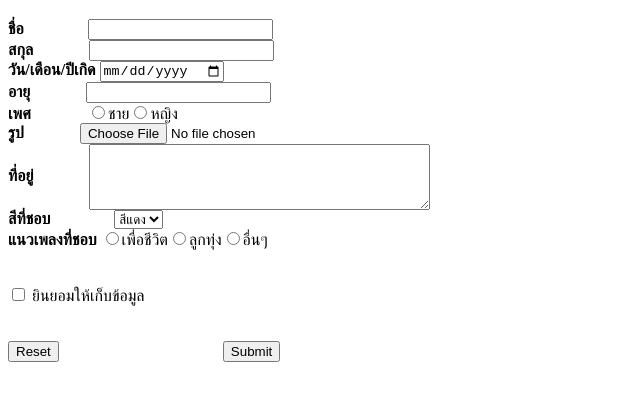
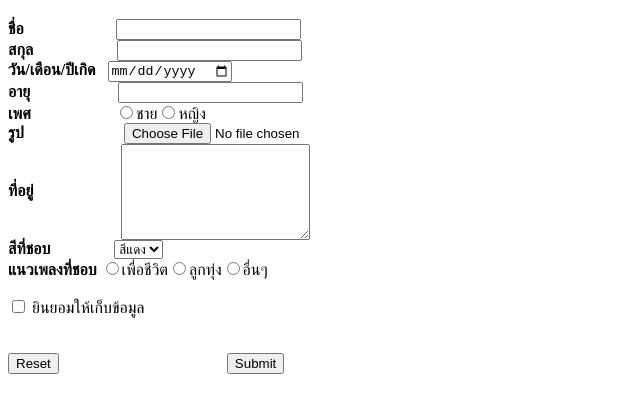
Before and after one commit to Kanyaporn02/88823764, a plain HTML site: page html-form.html in a window 1280 px wide. Shown: the part 61-474 px from the top of the page, without its empty margins (0-640 px from the left). Drawn offline with Linux system fonts and the light colour scheme.

Commit message:
Update html-form.html

```diff
--- a/html-form.html
+++ b/html-form.html
@@ -7,39 +7,37 @@
         <h1>Workshop #HTML - FORM</h1>
         <table>
             <form>
-        <b>ชื่อ&emsp;&emsp;&emsp;&emsp;</b>
+                <b>ชื่อ&emsp;&emsp;&emsp;&emsp;&emsp;&nbsp;&nbsp;&nbsp;</b>
                 <input type="text" id="fname" name="fname"><br>
 
-        <b>สกุล&emsp;&emsp;&emsp;&nbsp;&nbsp;</b>
+                <b>สกุล&emsp;&emsp;&emsp;&emsp;&nbsp;&nbsp;&nbsp;&nbsp;&nbsp;</b>
                 <input type="text" id="fname" name="fname"><br>
 
-        <b>วัน/เดือน/ปีเกิด&nbsp;</b>
-        <input type="date" id="birthday" name="birthday">
-        <br>
+                <b>วัน/เดือน/ปีเกิด&nbsp;&nbsp;&nbsp;</b>
+                <input type="date" id="birthday" name="birthday"><br>
 
-        <b>อายุ&emsp;&emsp;&emsp;&nbsp;&nbsp;</b>
+                <b>อายุ&emsp;&emsp;&emsp;&emsp;&emsp;&nbsp;&nbsp;</b>
                 <input type="text" id="fname" name="fname"><br>
-        <b>เพศ&emsp;&emsp;&emsp;&nbsp;&nbsp;</b>
 
-    <input type="radio" id="ชาย" name="fav_language" value="ชาย">
+                <b>เพศ&emsp;&emsp;&emsp;&emsp;&nbsp;&nbsp;&nbsp;&nbsp;&nbsp;</b>
+                <input type="radio" id="ชาย" name="gender" value="ชาย">
                 <label for="html">ชาย</label>
-    <input type="radio" id="หญิง" name="fav_language" value="หญิง">
-    <label for="css">หญิง</label><br>
+                <input type="radio" id="หญิง" name="gender" value="หญิง">
+                <label for="css">หญิง<br> </label>
 
-    <b>รูป&emsp;&emsp;&emsp;&nbsp;&nbsp;</b>
+                <b>รูป&emsp;&emsp;&emsp;&emsp;&emsp;&nbsp;&nbsp;&nbsp;&nbsp;&nbsp;</b>
                 <label for="myfile"></label>
-    <input type="file" id="myfile" name="myfile">
+                <input type="file" id="myfile" name="myfile"> <br>
 
-    <br>
+                <b>ที่อยู่&emsp;&emsp;&emsp;&emsp;&emsp;&nbsp;&nbsp;</b>
+                <textarea rows="6" cols="21" style="vertical-align: middle;"></textarea>
 
-    <b>ที่อยู่&emsp;&emsp;&emsp;&nbsp;&nbsp;</b>
-    <textarea rows="4" cols="40" style="vertical-align: middle;"></textarea>
-    <br>
-    <b>สีที่ชอบ&emsp;&emsp;&emsp;&nbsp;&nbsp;&nbsp;&nbsp;</b>
+                <b><br>สีที่ชอบ&emsp;&emsp;&emsp;&nbsp;&nbsp;&nbsp;&nbsp;</b>
                 <select>
                     <option selected disabled >สีแดง</option>
                     <option value="สีแดง">สีแดง</option>
                     <option value="สีแดง">สีแดง</option>
+
                 </select>
                 <br>
 
@@ -49,17 +47,15 @@
                 <input type="radio" id="หญิง" name="fav_language" value="หญิง">
                 <label for="css">ลูกทุ่ง</label>
                 <input type="radio" id="หญิง" name="fav_language" value="หญิง">
-    <label for="css">อื่นๆ</label><br>
-
-    <br><br>
-    <input type="checkbox" id="vehicle1" name="vehicle1" value="Bike">
-    <label for="vehicle1"> ยินยอมให้เก็บข้อมูล</label><br>
-
-    <br><br>
-    <input type="reset" value="Reset"> &emsp;&emsp;&emsp;&emsp;&emsp;&emsp;&emsp;&emsp;&emsp;&emsp;<input type="submit" value="Submit"><br>
+                <label for="css">อื่นๆ</label><br><br>
 
 
+                <input type="checkbox" id="vehicle1" name="vehicle1" value="Bike">
+                <label for="vehicle1"> ยินยอมให้เก็บข้อมูล</label><br> <br><br>
 
+
+                <input type="reset" value="Reset"> &emsp;&emsp;&emsp;&emsp;&emsp;&emsp;&emsp;&emsp;&emsp;&emsp;
+                <input type="submit" value="Submit">
 
              </form>
          </table>
```
Lines whose indentation alone changed are shown as unchanged.
